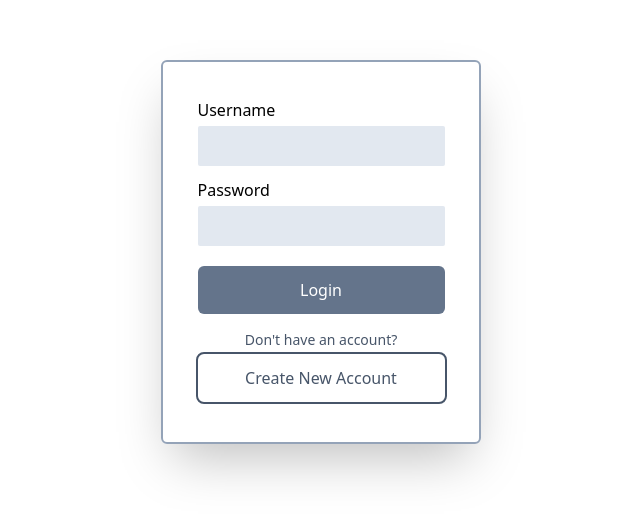
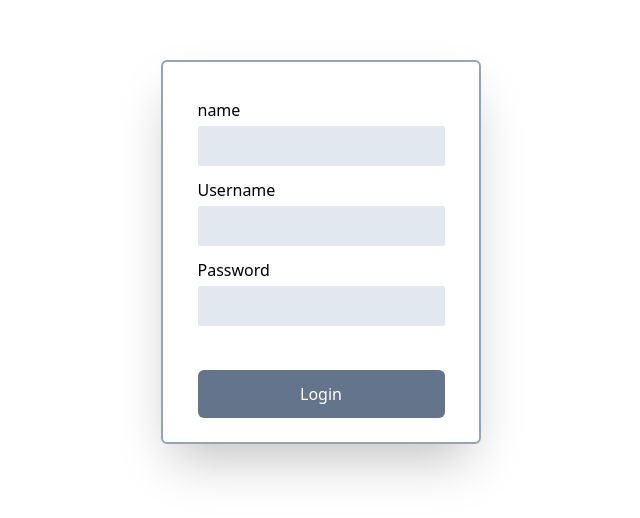
Before and after one commit to earacena/realtime-chat-frontend, a React (Create React App) app: page /register in a window 1280 px wide. Shown: the part 148-666 px from the top of the page, without its empty margins (319-959 px from the left). Built offline with nearby package versions, Linux system fonts and the light colour scheme; what runtypes would draw is missing.

Commit message:
Implement routes for components

```diff
--- a/src/App.tsx
+++ b/src/App.tsx
@@ -1,16 +1,17 @@
 import React, { useState } from 'react';
+import { LoginForm, RegisterForm } from './features/Login';
 import { Chat } from './features/Chat';
-import { SideBar } from './features/SideBar';
-import { LoginForm } from './features/Login';
+import { Route, Routes } from 'react-router-dom';
 
 function App() {
-  const [loggedIn, setLoggedIn] = useState(false);
-
   return (
     <div className="flex flex-col items-center justify-center h-screen">
-      {!loggedIn && <LoginForm />}
-      {loggedIn && <SideBar />}
-      {loggedIn && <Chat />}
+      <Routes>
+        <Route path="/" element={<LoginForm />} />
+        <Route path="/login" element={<LoginForm />} />
+        <Route path="/register" element={<RegisterForm />} />
+        <Route path="/chat" element={<Chat />} />
+      </Routes>
     </div>
   );
 }
```
